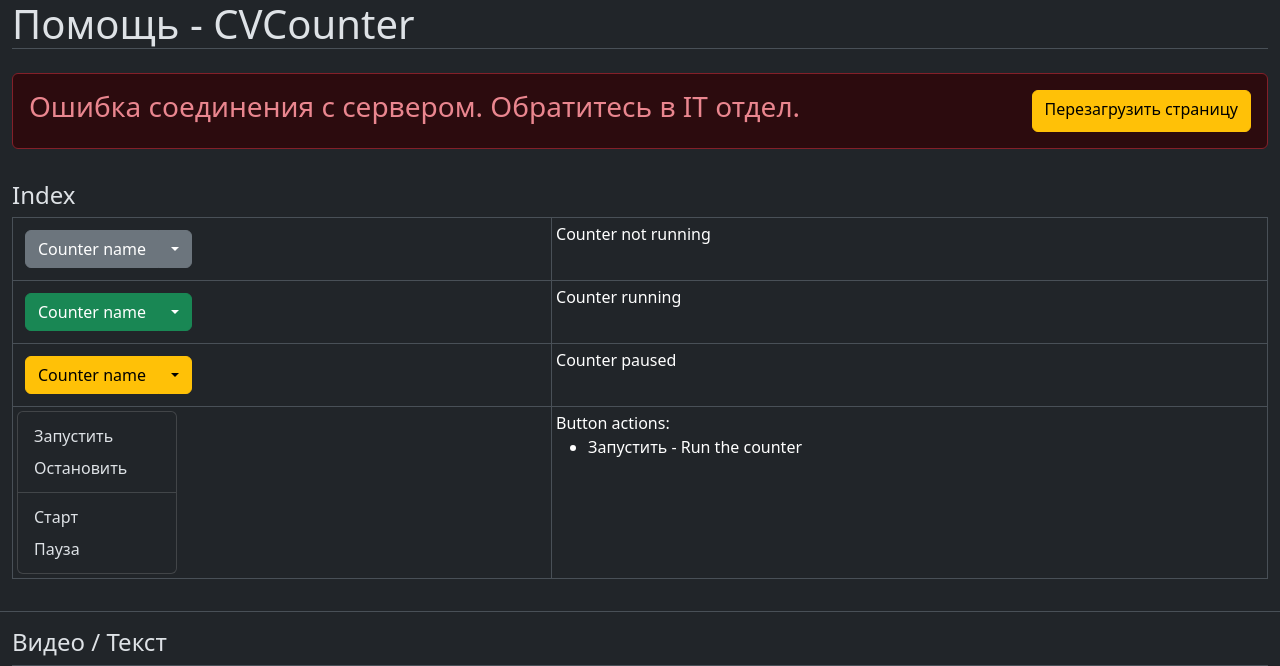
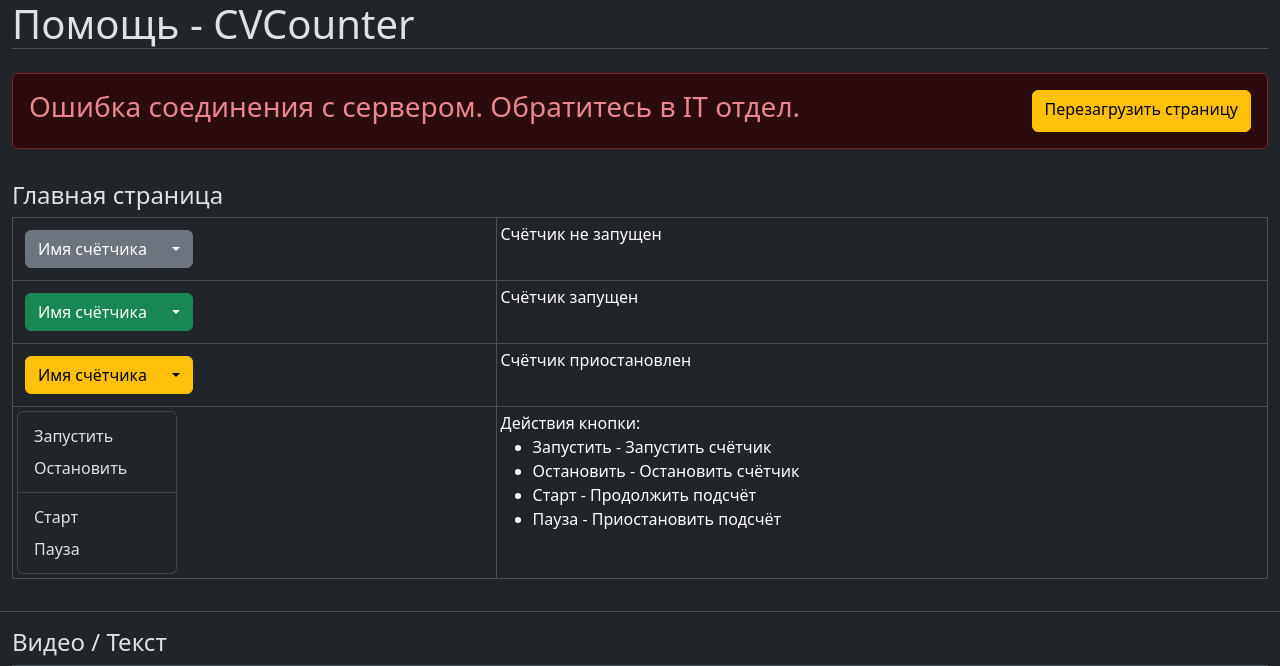
Before and after one commit to BespredeL/CVCounter, a Flask app: page /page/help in a window 1280 px wide. Shown: the top 666 px of the page. Run offline with Flask 3, Linux system fonts and the light colour scheme; some libraries are stand-ins or nearby versions.

Commit message:
Update view, add notification counter status, update help page

```diff
--- a/templates/pages/help.html
+++ b/templates/pages/help.html
@@ -9,13 +9,13 @@
 {% block content %}
     <div class="row py-3 mb-5">
         <div class="col-12 border-bottom mb-3 pb-3">
-            <div class="h4">{{ trans('Index') }}</div>
+            <div class="h4">{{ trans('Start page') }}</div>
 
             <table class="table table-bordered table-sm mb-3">
                 <tr>
                     <td class="align-middle">
                         <div class="btn-group m-2" role="group" aria-label="">
-                            <a href="#" class="btn btn-secondary" target="_blank">{{ trans('Counter name') }}</a>
+                            <a href="#" class="btn btn-secondary">{{ trans('Counter name') }}</a>
                             <div class="btn-group" role="group">
                                 <button type="button" class="btn dropdown-toggle btn-secondary"></button>
                             </div>
@@ -28,7 +28,7 @@
                     <td class="align-middle">
                         <div>
                             <div class="btn-group m-2" role="group" aria-label="">
-                                <a href="#" class="btn btn-success" target="_blank">{{ trans('Counter name') }}</a>
+                                <a href="#" class="btn btn-success">{{ trans('Counter name') }}</a>
                                 <div class="btn-group" role="group">
                                     <button type="button" class="btn dropdown-toggle btn-success"></button>
                                 </div>
@@ -42,7 +42,7 @@
                     <td class="align-middle">
                         <div>
                             <div class="btn-group m-2" role="group" aria-label="">
-                                <a href="#" class="btn btn-warning" target="_blank">{{ trans('Counter name') }}</a>
+                                <a href="#" class="btn btn-warning">{{ trans('Counter name') }}</a>
                                 <div class="btn-group" role="group">
                                     <button type="button" class="btn dropdown-toggle btn-warning"></button>
                                 </div>
@@ -55,19 +55,22 @@
                 <tr>
                     <td class="align-middle">
                         <ul class="dropdown-menu d-block position-relative" style="max-width: 150px">
-                            <li><span class="dropdown-item ">{{ trans('Run') }}</span></li>
-                            <li><span class="dropdown-item">{{ trans('Stop') }}</span></li>
+                            <li><a href="#" class="dropdown-item ">{{ trans('Run') }}</a></li>
+                            <li><a href="#" class="dropdown-item">{{ trans('Stop') }}</a></li>
                             <li>
                                 <hr class="dropdown-divider">
                             </li>
-                            <li><span class="dropdown-item">{{ trans('Start') }}</span></li>
-                            <li><span class="dropdown-item">{{ trans('Pause') }}</span></li>
+                            <li><a href="#" class="dropdown-item">{{ trans('Start') }}</a></li>
+                            <li><a href="#" class="dropdown-item">{{ trans('Pause') }}</a></li>
                         </ul>
                     </td>
                     <td>
                         {{ trans('Button actions') }}:
                         <ul>
                             <li>{{ trans('Run') }} - {{ trans('Run the counter') }}</li>
+                            <li>{{ trans('Stop') }} - {{ trans('Stop the counter') }}</li>
+                            <li>{{ trans('Start') }} - {{ trans('Start the counter') }}</li>
+                            <li>{{ trans('Pause') }} - {{ trans('Pause the counter') }}</li>
                         </ul>
                     </td>
                 </tr>
@@ -90,26 +93,32 @@
                 </tr>
                 <tr>
                     <td class="align-middle">
-                        <div class="border border-danger-subtle rounded my-2 me-3 p-2 d-inline-block" style="max-width: 290px">
+                        <div class="border border-danger-subtle rounded my-2 me-3 p-2 d-inline-block"
+                             style="max-width: 290px">
                             <div class="col-12 mb-3">
-                                <label for="defect_count" class="form-label h4">{{ trans('Defective products') }}</label>
+                                <label for="defect_count"
+                                       class="form-label h4">{{ trans('Defective products') }}</label>
                                 <div class="input-group">
                                     <button class="btn btn-sm btn-secondary input-plus">
-                                        <svg xmlns="http://www.w3.org/2000/svg" width="22" height="22" fill="currentColor"
+                                        <svg xmlns="http://www.w3.org/2000/svg" width="22" height="22"
+                                             fill="currentColor"
                                              class="bi bi-plus-lg"
                                              viewBox="0 0 16 16">
                                             <path fill-rule="evenodd"
                                                   d="M8 2a.5.5 0 0 1 .5.5v5h5a.5.5 0 0 1 0 1h-5v5a.5.5 0 0 1-1 0v-5h-5a.5.5 0 0 1 0-1h5v-5A.5.5 0 0 1 8 2"></path>
                                         </svg>
                                     </button>
-                                    <input type="number" class="form-control form-control-lg" aria-label="" name="defect_count" value="0"
+                                    <input type="number" class="form-control form-control-lg" aria-label=""
+                                           name="defect_count" value="0"
                                            min="0" max="999999"
                                            maxlength="9">
                                     <button class="btn btn-sm btn-secondary input-minus">
-                                        <svg xmlns="http://www.w3.org/2000/svg" width="22" height="22" fill="currentColor"
+                                        <svg xmlns="http://www.w3.org/2000/svg" width="22" height="22"
+                                             fill="currentColor"
                                              class="bi bi-dash-lg"
                                              viewBox="0 0 16 16">
-                                            <path fill-rule="evenodd" d="M2 8a.5.5 0 0 1 .5-.5h11a.5.5 0 0 1 0 1h-11A.5.5 0 0 1 2 8"></path>
+                                            <path fill-rule="evenodd"
+                                                  d="M2 8a.5.5 0 0 1 .5-.5h11a.5.5 0 0 1 0 1h-11A.5.5 0 0 1 2 8"></path>
                                         </svg>
                                     </button>
                                 </div>
@@ -142,7 +151,8 @@
                 </tr>
                 <tr>
                     <td class="align-middle">
-                        <div class="border border-warning-subtle rounded my-2 me-3 p-2 d-inline-block" style="max-width: 290px">
+                        <div class="border border-warning-subtle rounded my-2 me-3 p-2 d-inline-block"
+                             style="max-width: 290px">
                             <div class="col-12 mb-3">
                                 <label for="correct_count" class="form-label h4">{{ trans('Correct count') }}</label>
                                 <button class="btn btn-outline-info float-end"
@@ -156,7 +166,8 @@
                                 </button>
                                 <button class="btn btn-outline-danger float-end me-2"
                                         style="--bs-btn-padding-y: .25rem; --bs-btn-padding-x: .5rem; --bs-btn-font-size: .75rem;">
-                                    <svg xmlns="http://www.w3.org/2000/svg" width="22" height="22" fill="currentColor" class="bi bi-trash"
+                                    <svg xmlns="http://www.w3.org/2000/svg" width="22" height="22" fill="currentColor"
+                                         class="bi bi-trash"
                                          viewBox="0 0 16 16">
                                         <path d="M5.5 5.5A.5.5 0 0 1 6 6v6a.5.5 0 0 1-1 0V6a.5.5 0 0 1 .5-.5m2.5 0a.5.5 0 0 1 .5.5v6a.5.5 0 0 1-1 0V6a.5.5 0 0 1 .5-.5m3 .5a.5.5 0 0 0-1 0v6a.5.5 0 0 0 1 0z"/>
                                         <path d="M14.5 3a1 1 0 0 1-1 1H13v9a2 2 0 0 1-2 2H5a2 2 0 0 1-2-2V4h-.5a1 1 0 0 1-1-1V2a1 1 0 0 1 1-1H6a1 1 0 0 1 1-1h2a1 1 0 0 1 1 1h3.5a1 1 0 0 1 1 1zM4.118 4 4 4.059V13a1 1 0 0 0 1 1h6a1 1 0 0 0 1-1V4.059L11.882 4zM2.5 3h11V2h-11z"/>
@@ -164,19 +175,23 @@
                                 </button>
                                 <div class="input-group">
                                     <button class="btn btn-sm btn-secondary input-plus">
-                                        <svg xmlns="http://www.w3.org/2000/svg" width="22" height="22" fill="currentColor"
+                                        <svg xmlns="http://www.w3.org/2000/svg" width="22" height="22"
+                                             fill="currentColor"
                                              class="bi bi-plus-lg"
                                              viewBox="0 0 16 16">
                                             <path fill-rule="evenodd"
                                                   d="M8 2a.5.5 0 0 1 .5.5v5h5a.5.5 0 0 1 0 1h-5v5a.5.5 0 0 1-1 0v-5h-5a.5.5 0 0 1 0-1h5v-5A.5.5 0 0 1 8 2"></path>
                                         </svg>
                                     </button>
-                                    <input type="number" class="form-control form-control-lg" aria-label="" value="0" maxlength="9">
+                                    <input type="number" class="form-control form-control-lg" aria-label="" value="0"
+                                           maxlength="9">
                                     <button class="btn btn-sm btn-secondary input-minus">
-                                        <svg xmlns="http://www.w3.org/2000/svg" width="22" height="22" fill="currentColor"
+                                        <svg xmlns="http://www.w3.org/2000/svg" width="22" height="22"
+                                             fill="currentColor"
                                              class="bi bi-dash-lg"
                                              viewBox="0 0 16 16">
-                                            <path fill-rule="evenodd" d="M2 8a.5.5 0 0 1 .5-.5h11a.5.5 0 0 1 0 1h-11A.5.5 0 0 1 2 8"></path>
+                                            <path fill-rule="evenodd"
+                                                  d="M2 8a.5.5 0 0 1 .5-.5h11a.5.5 0 0 1 0 1h-11A.5.5 0 0 1 2 8"></path>
                                         </svg>
                                     </button>
                                 </div>
@@ -211,7 +226,8 @@
                 <tr>
                     <td class="align-middle">
                         <button class="btn btn-outline-secondary btn-sm me-3">
-                            <svg xmlns="http://www.w3.org/2000/svg" width="30" height="30" fill="currentColor" class="bi bi-pause-fill"
+                            <svg xmlns="http://www.w3.org/2000/svg" width="30" height="30" fill="currentColor"
+                                 class="bi bi-pause-fill"
                                  viewBox="0 0 16 16">
                                 <path d="M5.5 3.5A1.5 1.5 0 0 1 7 5v6a1.5 1.5 0 0 1-3 0V5a1.5 1.5 0 0 1 1.5-1.5m5 0A1.5 1.5 0 0 1 12 5v6a1.5 1.5 0 0 1-3 0V5a1.5 1.5 0 0 1 1.5-1.5"/>
                             </svg>
@@ -223,7 +239,8 @@
                 <tr>
                     <td class="align-middle">
                         <button class="btn btn-outline-secondary btn-sm me-3">
-                            <svg xmlns="http://www.w3.org/2000/svg" width="30" height="30" fill="currentColor" class="bi bi-play-fill"
+                            <svg xmlns="http://www.w3.org/2000/svg" width="30" height="30" fill="currentColor"
+                                 class="bi bi-play-fill"
                                  viewBox="0 0 16 16">
                                 <path d="m11.596 8.697-6.363 3.692c-.54.313-1.233-.066-1.233-.697V4.308c0-.63.692-1.01 1.233-.696l6.363 3.692a.802.802 0 0 1 0 1.393"/>
                             </svg>
@@ -294,7 +311,8 @@
         <div class="col-12 border-bottom mb-3 pb-3">
             <div class="h4">Лицензия / License</div>
             <div>
-                AGPL-3.0 License: This OSI-approved open-source license is ideal for students and enthusiasts, promoting open collaboration
+                AGPL-3.0 License: This OSI-approved open-source license is ideal for students and enthusiasts, promoting
+                open collaboration
                 and knowledge sharing.
             </div>
         </div>
```
Also changed, not shown: langs/en.json (+11 -1 lines), langs/ru.json (+11 -1 lines).
